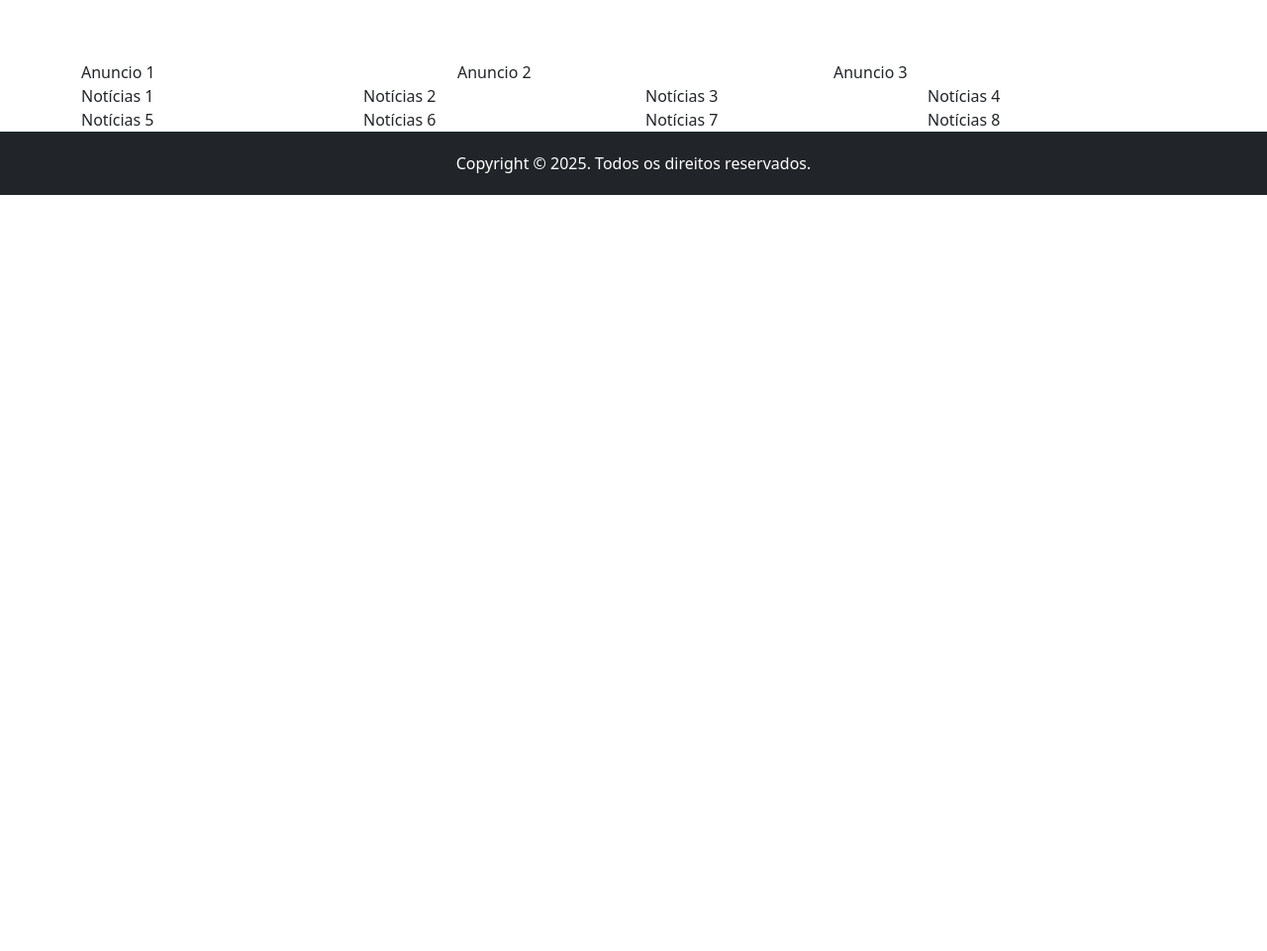
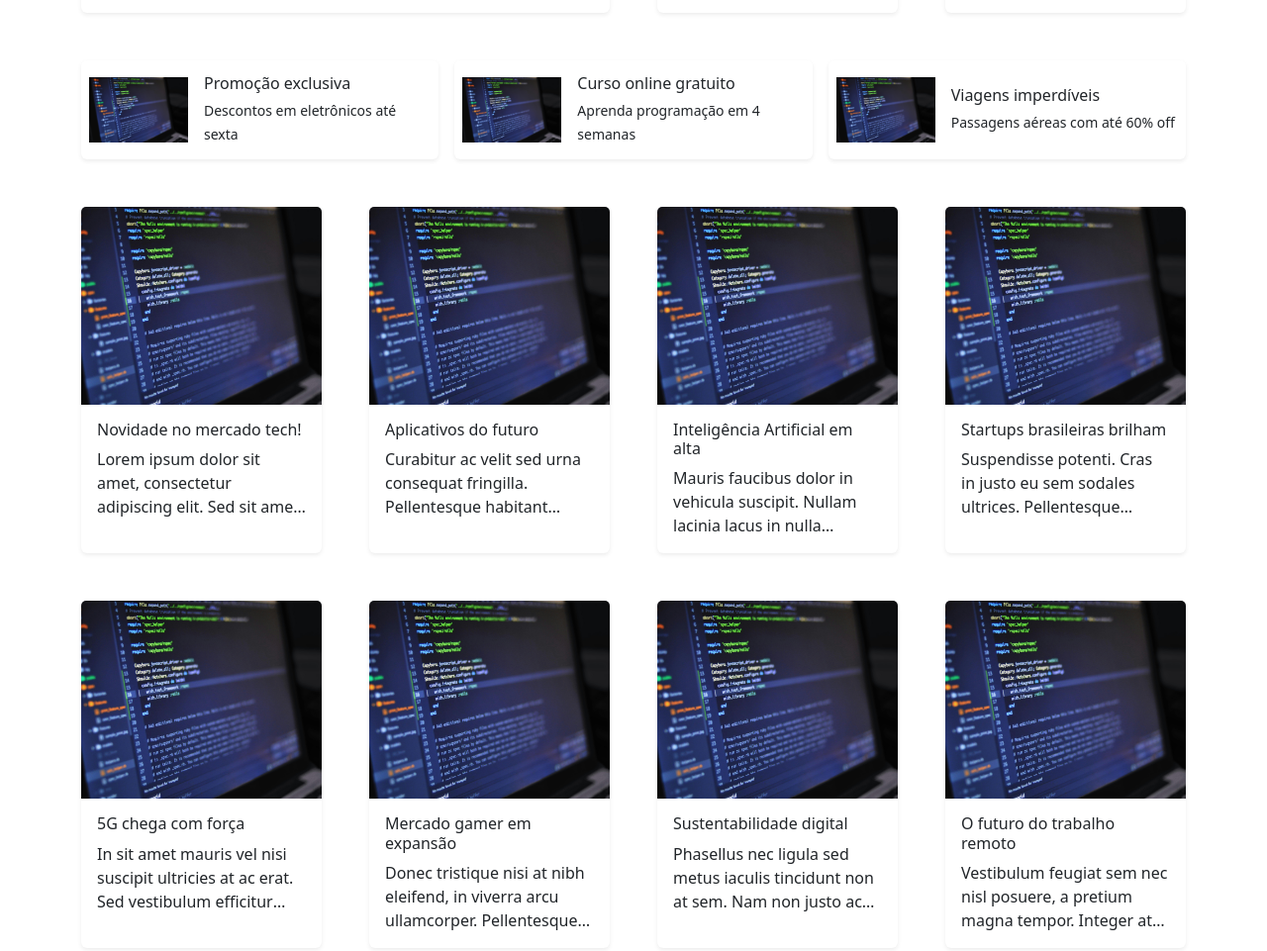
Before and after one commit to brunovjkedu/webnews, a plain HTML site: page tecnologia.html in a window 1280 px wide. Shown: the part 595-1556 px from the top of the page at 99% size. Before the commit the page ends 800 px from the top, so only its background shows below. Drawn offline with nearby package versions, Linux system fonts and the light colour scheme.

Commit message:
cards noticias

```diff
--- a/styles.css
+++ b/styles.css
@@ -163,6 +163,20 @@ div h2 {
 
 }
 
+.text-truncate-2 {
+    display: -webkit-box;
+    -webkit-line-clamp: 2;
+    -webkit-box-orient: vertical;
+    overflow: hidden;
+}
+
+.text-truncate-3 {
+    display: -webkit-box;
+    -webkit-line-clamp: 3;
+    -webkit-box-orient: vertical;
+    overflow: hidden;
+}
+
 .text-truncate-5 {
     display: -webkit-box;
     -webkit-line-clamp: 5;
--- a/tecnologia.html
+++ b/tecnologia.html
@@ -41,7 +41,7 @@
         <div class="row row-cols-1 row-cols-md-2 row-cols-lg-4 g-5 py-5">
 
             <div class="col-12 col-md-8 col-lg-6">
-                <div class="card h-100 border-0">
+                <div class="card h-100 border-0 shadow-sm">
                     <div class="card-body d-flex flex-column">
                         <h1 class="card-title">'Êta Mundo Melhor!': as primeiras cenas de Lari Manoela
                             como enfermeira com segredo</h5>
@@ -61,7 +61,7 @@
             </div>
 
             <div class="d-none d-md-block col-md-4 col-lg-3 pt-3">
-                <div class="card h-100 border-0">
+                <div class="card h-100 border-0 shadow-sm">
                     <img src="imagens/tecnologia_01.jpg" class="card-img-top"
                         alt="Foto generica referente a tecnologia.">
                     <div class="card-body">
@@ -72,7 +72,7 @@
             </div>
 
             <div class="d-none d-lg-block col-lg-3 pt-3">
-                <div class="card h-100 border-0">
+                <div class="card h-100 border-0 shadow-sm">
                     <img src="imagens/tecnologia_01.jpg" class="card-img-top"
                         alt="Foto generica referente a tecnologia.">
                     <div class="card-body">
@@ -84,23 +84,44 @@
         </div>
 
         <!-- Anuncio -->
-        <div class="row">
-            <div class="col-12 col-md-6 col-lg-4">Anuncio 1</div>
-            <div class="d-none d-md-block col-md-6 col-lg-4">Anuncio 2</div>
-            <div class="d-none d-lg-block col-lg-4">Anuncio 3</div>
+        <div class="row g-3 pb-5">
+
+            <div class="col-12 col-md-6 col-lg-4">
+                <div class="card flex-row align-items-center p-2 border-0 shadow-sm" style="min-height: 100px;">
+                    <img src="imagens/tecnologia_01.jpg" alt="Anuncio 1"
+                        style="width: 100px; height: auto; object-fit: cover;">
+                    <div class="ps-3">
+                        <h6 class="mb-1">Promoção exclusiva</h6>
+                        <small>Descontos em eletrônicos até sexta</small>
+                    </div>
+                </div>
+            </div>
+
+            <div class="d-none d-md-block col-md-6 col-lg-4">
+                <div class="card flex-row align-items-center p-2 border-0 shadow-sm" style="min-height: 100px;">
+                    <img src="imagens/tecnologia_01.jpg" alt="Anuncio 2"
+                        style="width: 100px; height: auto; object-fit: cover;">
+                    <div class="ps-3">
+                        <h6 class="mb-1">Curso online gratuito</h6>
+                        <small>Aprenda programação em 4 semanas</small>
+                    </div>
+                </div>
+            </div>
+
+            <div class="d-none d-lg-block col-lg-4">
+                <div class="card flex-row align-items-center p-2 border-0 shadow-sm" style="min-height: 100px;">
+                    <img src="imagens/tecnologia_01.jpg" alt="Anuncio 3"
+                        style="width: 100px; height: auto; object-fit: cover;">
+                    <div class="ps-3">
+                        <h6 class="mb-1">Viagens imperdíveis</h6>
+                        <small>Passagens aéreas com até 60% off</small>
+                    </div>
+                </div>
+            </div>
         </div>
 
         <!-- Noticias -->
-        <div class="row">
-            <div class="col-12 col-md-4 col-lg-3">Notícias 1</div>
-            <div class="col-12 col-md-4 col-lg-3">Notícias 2</div>
-            <div class="col-12 col-md-4 col-lg-3">Notícias 3</div>
-            <div class="col-12 col-md-4 col-lg-3">Notícias 4</div>
-            <div class="col-12 col-md-4 col-lg-3">Notícias 5</div>
-            <div class="col-12 col-md-4 col-lg-3">Notícias 6</div>
-            <div class="col-12 col-md-4 col-lg-3">Notícias 7</div>
-            <div class="col-12 col-md-4 col-lg-3">Notícias 8</div>
-        </div>
+        <div class="row row g-5 pb-5" id="noticias-container"></div>
     </main>
 
     <!-- Footer -->
@@ -117,6 +138,31 @@
         );
         tooltipTriggerList.forEach((el) => new bootstrap.Tooltip(el));
     </script>
+    <script>
+        // Consumir arquivo de noticias
+        fetch('tecnologia.json')
+            .then(res => res.json())
+            .then(data => {
+                const container = document.getElementById('noticias-container');
+                container.innerHTML = '';
+                data.forEach(noticia => {
+                    const col = document.createElement('div');
+                    col.className = 'col-12 col-md-4 col-lg-3';
+
+                    col.innerHTML = `
+                <div class="card h-100 border-0 shadow-sm">
+                    <img src="${noticia.imagem}" class="card-img-top" alt="Imagem da notícia" style="object-fit: cover; height: 200px;">
+                    <div class="card-body">
+                        <h6 class="card-title text-truncate-2">${noticia.titulo}</h6>
+                        <p class="card-text text-truncate-3">${noticia.texto}</p>
+                    </div>
+                </div>
+            `;
+                    container.appendChild(col);
+                });
+            })
+            .catch(error => console.error('Erro ao carregar o JSON:', error));
+    </script>
 </body>
 
 </html>
--- /dev/null
+++ b/tecnologia.json
@@ -0,0 +1,42 @@
+[
+  {
+    "imagem": "imagens/tecnologia_01.jpg",
+    "titulo": "Novidade no mercado tech!",
+    "texto": "Lorem ipsum dolor sit amet, consectetur adipiscing elit. Sed sit amet risus vel orci convallis hendrerit.\n\nPraesent eget mauris nec velit laoreet laoreet. Vestibulum dignissim mauris id justo malesuada, et tempor odio dapibus."
+  },
+  {
+    "imagem": "imagens/tecnologia_01.jpg",
+    "titulo": "Aplicativos do futuro",
+    "texto": "Curabitur ac velit sed urna consequat fringilla. Pellentesque habitant morbi tristique senectus et netus et malesuada fames.\n\nVivamus facilisis, lorem a ultricies porta, lectus sapien fermentum sapien, nec tincidunt justo ex nec urna."
+  },
+  {
+    "imagem": "imagens/tecnologia_01.jpg",
+    "titulo": "Inteligência Artificial em alta",
+    "texto": "Mauris faucibus dolor in vehicula suscipit. Nullam lacinia lacus in nulla fermentum congue.\n\nDonec ultrices, nibh vitae fringilla eleifend, justo purus cursus velit, sed tincidunt sem erat in tellus."
+  },
+  {
+    "imagem": "imagens/tecnologia_01.jpg",
+    "titulo": "Startups brasileiras brilham",
+    "texto": "Suspendisse potenti. Cras in justo eu sem sodales ultrices. Pellentesque euismod lacus nec lectus tristique, id facilisis urna tincidunt.\n\nFusce luctus magna a nibh commodo rhoncus. Donec nec lorem quis velit fermentum malesuada."
+  },
+  {
+    "imagem": "imagens/tecnologia_01.jpg",
+    "titulo": "5G chega com força",
+    "texto": "In sit amet mauris vel nisi suscipit ultricies at ac erat. Sed vestibulum efficitur tortor, vel euismod elit luctus ac.\n\nInteger lacinia dui at urna rutrum volutpat. Sed euismod massa eu ante luctus, non facilisis lacus aliquam."
+  },
+  {
+    "imagem": "imagens/tecnologia_01.jpg",
+    "titulo": "Mercado gamer em expansão",
+    "texto": "Donec tristique nisi at nibh eleifend, in viverra arcu ullamcorper. Pellentesque lobortis lorem vitae sodales gravida.\n\nEtiam nec libero vitae neque feugiat scelerisque ac non lorem."
+  },
+  {
+    "imagem": "imagens/tecnologia_01.jpg",
+    "titulo": "Sustentabilidade digital",
+    "texto": "Phasellus nec ligula sed metus iaculis tincidunt non at sem. Nam non justo ac mauris efficitur fermentum.\n\nAenean suscipit lectus et neque suscipit, id sagittis eros gravida."
+  },
+  {
+    "imagem": "imagens/tecnologia_01.jpg",
+    "titulo": "O futuro do trabalho remoto",
+    "texto": "Vestibulum feugiat sem nec nisl posuere, a pretium magna tempor. Integer at risus arcu.\n\nAliquam ac nulla at metus pretium iaculis. Suspendisse nec tincidunt justo."
+  }
+]
```
